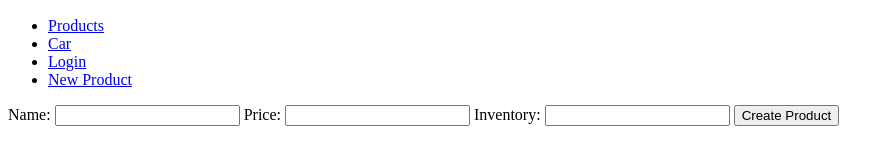
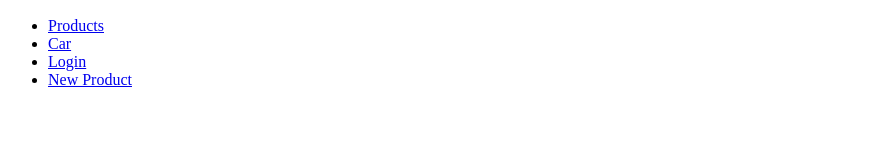
Before and after one commit to TatianaM23/TheStore, a plain HTML site: page index.html in a window 1280 px wide. Shown: the part 372-536 px from the top of the page, without its empty margins (0-894 px from the left). Drawn offline with Linux system fonts and the light colour scheme.

Commit message:
Add: cambio1

```diff
--- a/index.html
+++ b/index.html
@@ -16,18 +16,5 @@
 		<li><a href="new-product.html">New Product</a></li>
 	</ul>
 
-    <form>
-		<label for="name">Name:</label>
-		<input type="text" id="name" name="name">
-
-		<label for="price">Price:</label>
-		<input type="text" id="price" name="price">
-
-		<label for="inventory">Inventory:</label>
-		<input type="text" id="inventory" name="inventory">
-
-		<input type="submit" value="Create Product">
-	</form>
-
 </body>
 </html>
```
Also changed, not shown: new-product.html (+6 -0 lines).
